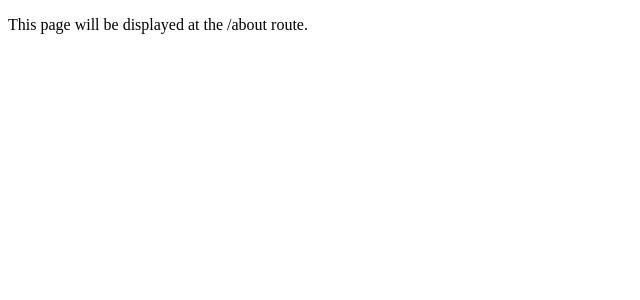
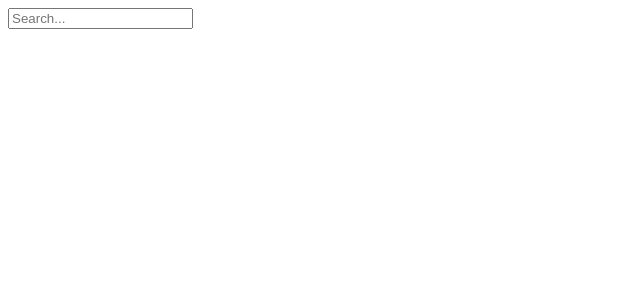
Before and after one commit to Wineater/wineater-landing, a Nuxt app: page /playground in a window 1280 px wide. Shown: the top 300 px of the page, without its empty margins (0-640 px from the left). Built offline with nearby package versions, Linux system fonts and the light colour scheme.

Commit message:
working with api

```diff
--- /dev/null
+++ b/global.ts
@@ -0,0 +1 @@
+export const baseApiUrl = 'https://api.wineater.com/'
--- a/pages/playground.vue
+++ b/pages/playground.vue
@@ -1,5 +1,36 @@
+<script lang="ts">
+import { fetchRecommendations } from '../services/api-layer';
+
+export default {
+  data() {
+    return {
+      searchQuery: '',
+    };
+  },
+  methods: {
+    async handleInput() {
+      try {
+      const argument = 'кортоха с грибами'; // Get the argument from route params or any other source
+      const apiData = await fetchRecommendations(argument);
+      console.log(apiData);
+      return { apiData };
+    } catch (error) {
+      console.error('Error in asyncData:', error);
+    }
+    },
+  },
+};
+
+</script>
+
 <template>
   <section>
-    <p>This page will be displayed at the /about route.</p>
+    <div>
+    <input
+      v-model="searchQuery"
+      @input="handleInput"
+      placeholder="Search..."
+    />
+  </div>
   </section>
 </template>
--- /dev/null
+++ b/services/api-layer.ts
@@ -0,0 +1,17 @@
+import { baseApiUrl } from "~/global";
+
+export async function fetchRecommendations(dish: string, store?: string) {
+    try {
+      const response = await useFetch(`${baseApiUrl}dish/recommendations`, {
+        method: 'POST',
+        body: {
+            text: dish,
+            store: store
+        }
+      })
+      return response.data;
+    } catch (error) {
+      console.error('Error fetching data from API:', error);
+      throw error;
+    }
+  }
```
Also changed, not shown: 1 other file (tests, documents, lock files or other folders).
